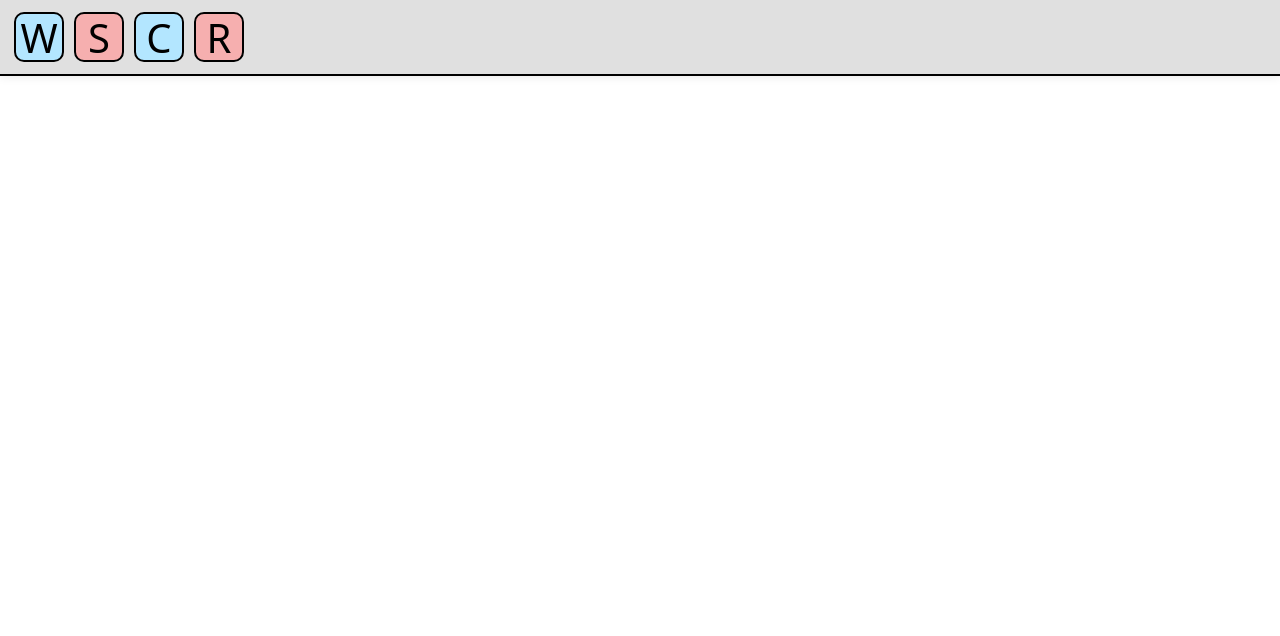
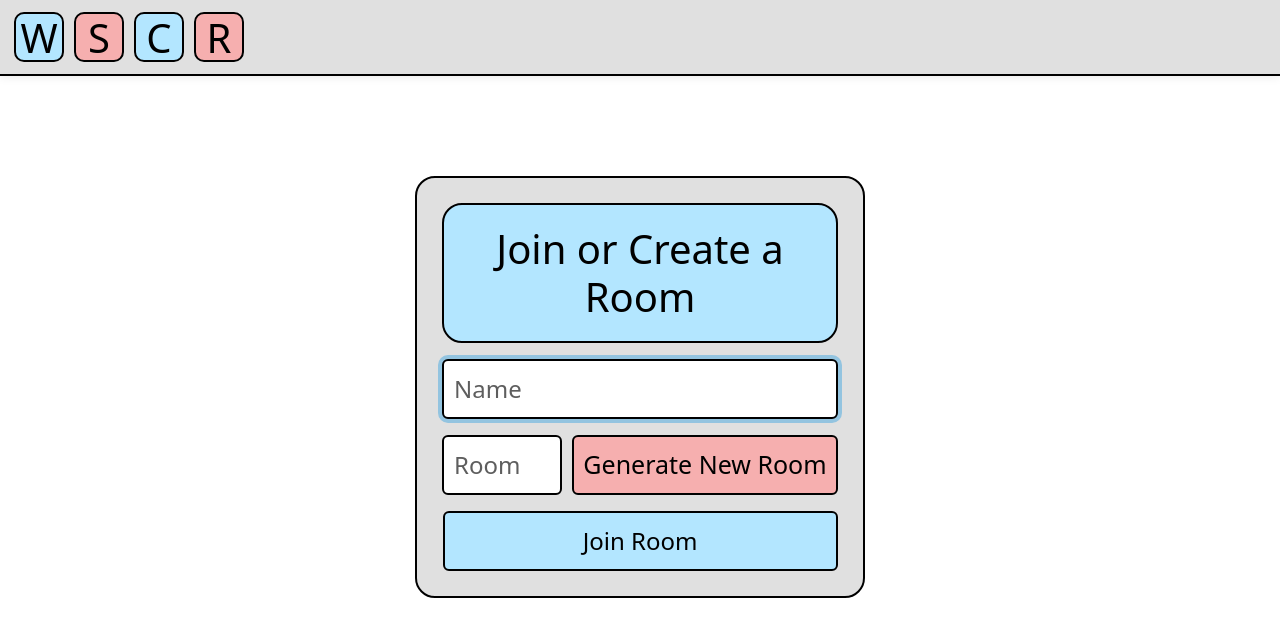
Before and after one commit to MarcusSanchez/WSCR-Vue, a Vue app in the folder vite-vue/: page / in a window 1280 px wide. Shown: the top 636 px of the page. Built offline with nearby package versions, Linux system fonts and the light colour scheme.

Commit message:
complete joiner

```diff
--- a/vite-vue/src/components/Nav/LogoBox/LogoBox.vue
+++ b/vite-vue/src/components/Nav/LogoBox/LogoBox.vue
@@ -1,6 +1,6 @@
 <script setup lang="ts">
 
-import { defineProps, ref } from 'vue';
+import { ref } from 'vue';
 
 const props = defineProps({ color: String, letter: String });
 const color: ref<"Red" | "Blue"> = ref(props.color);
--- /dev/null
+++ b/vite-vue/src/components/WSCR/Joiner/Joiner.vue
@@ -0,0 +1,225 @@
+<script setup lang="ts">
+
+import { onMounted, Ref, ref } from 'vue';
+import { setJoinButtonHelper, validateName, validateRoom } from './helpers.ts';
+
+let queryParams: URLSearchParams = new URLSearchParams(window.location.search);
+let queriedRoom: string = queryParams.get('room');
+
+const emit = defineEmits(['response']);
+
+const roomNumber: Ref<string> = ref('');
+const uName: Ref<string> = ref('');
+const joinButton: Ref<string> = ref('Join Room');
+
+onMounted(() => {
+  if (queriedRoom !== null && validateRoom(queriedRoom)) {
+    roomNumber.value = queriedRoom;
+    setJoinButtonHelper(joinButton, roomNumber.value, uName.value);
+    let button: HTMLButtonElement = document.getElementById("generateRoom") as HTMLButtonElement;
+    button.disabled = true;
+  }
+})
+
+function generateRoom() {
+  fetch(window.location.origin + "/generateRoom")
+    .then(response => response.text())
+    .then(text => {
+      roomNumber.value = text;
+      setJoinButtonHelper(joinButton, text, uName.value);
+      let button: HTMLButtonElement = document.getElementById("generateRoom") as HTMLButtonElement;
+      button.disabled = true;
+    })
+}
+
+function handleFormChange(e: Event) {
+  let newName: string = uName.value;
+  let newRoom: string = roomNumber.value;
+
+  let eventTarget = e.target as HTMLInputElement;
+
+  if (eventTarget.id === 'name') {
+    newName = eventTarget.value.replace(/[^a-zA-Z0-9]/g, '').substring(0, 16);
+    uName.value = newName;
+  } else if (eventTarget.id === 'room') {
+    newRoom = eventTarget.value.replace(/\D/g, '').substring(0, 4);
+    roomNumber.value = newRoom;
+  }
+  setJoinButtonHelper(joinButton, newRoom, newName);
+}
+
+function handleSubmit(): boolean {
+  let currName: string = uName.value;
+  let currRoom: string = roomNumber.value;
+  if (!currName && !currRoom) {
+    alert('Please enter a name and room number.');
+    return false;
+  } else if (!currName) {
+    alert('Please enter a name.');
+    return false;
+  } else if (!currRoom) {
+    alert('Please enter a room number.');
+    return false;
+  }
+
+  if (!validateName(currName)) {
+    alert('Name must be 3-16 characters long and may only consist of letters and numbers.');
+    return false;
+  }
+  if (!validateRoom(currRoom)) {
+    alert('Room must be a 4 digit number 0000-9999');
+    return false;
+  }
+
+  emit('response', { name: currName, room: currRoom, isJoined: true });
+  return true;
+}
+
+</script>
+
+
+<template>
+
+  <div id="joiner">
+    <form id="roomForm" @submit.prevent="handleSubmit" class="form-signin">
+      <h1 id="header" class="mb-3">Join or Create a Room</h1>
+      <input v-model="uName" @input="handleFormChange" class="form-control bottom" type="text" id="name" size="64" autofocus autocomplete="off" placeholder="Name" />
+      <div id="wrapper">
+        <input v-model="roomNumber" @input="handleFormChange" class="form-control bottom" type="text" id="room" size="64" autocomplete="off" placeholder="Room" />
+        <button @click="generateRoom" type="button" class="btn btn-lg btn-outline top-btn" id="generateRoom">Generate New Room</button>
+      </div>
+      <input :value="joinButton" class="btn btn-lg btn-outline btm-btn form-control" type="submit" id="joinRoom" />
+    </form>
+  </div>
+
+</template>
+
+
+<style scoped>
+
+#joiner {
+  margin-top: 100px;
+}
+
+.form-signin {
+  width: 450px;
+  padding: 25px;
+  margin: auto;
+  text-align: center;
+  border: solid black 2px;
+  border-radius: 20px;
+  background-color: #e0e0e0;
+}
+
+.form-signin .form-control {
+  position: relative;
+  box-sizing: border-box;
+  height: auto;
+  padding: 10px;
+  font-size: 24px;
+  border: 2px solid black;
+}
+
+.form-signin .form-control:focus {
+  z-index: 2;
+}
+
+.form-signin .btn {
+  position: relative;
+  margin: 0 auto;
+}
+
+#wrapper {
+  display: flex;
+  align-items: center;
+}
+
+#wrapper .btn-lg {
+  font-size: 25px;
+  border: 2px solid black;
+}
+
+#name {
+  width: 396px;
+  margin-top: 4px;
+  border-radius: .375rem;
+  transition: all ease-in-out 0.2s;
+}
+
+#name::placeholder, #room::placeholder {
+  color: #5e5e5e;
+}
+
+#name:focus, #room:focus {
+  outline: none;
+  box-shadow: 0 0 0 4px #93c4e0;
+  transition: all ease-in-out 0.2s;
+}
+
+
+#room {
+  flex: 1;
+  margin-right: 10px;
+  max-width: 120px;
+  border-radius: .375rem;
+  transition: all ease-in-out 0.2s;
+}
+
+#generateRoom {
+  margin: 16px 0;
+  font-size: 18px;
+  color: black;
+  padding: 8px;
+  min-width: 266px;
+  min-height: 60px;
+  border-radius: .375rem;
+}
+
+#header {
+  position: relative;
+  border: 2px solid black;
+  border-radius: 20px;
+  background-color: #b3e6ff;
+  padding: 20px;
+  font-size: 2.5rem;
+  line-height: 1.2;
+}
+
+.top-btn {
+  background-color: #f6afaf;
+  transition: all ease-in-out 0.2s;
+}
+
+.top-btn:hover, .top-btn:focus {
+  background-color: #9a9a9a;
+  transition: all ease-in-out 0.2s;
+  outline: none;
+}
+
+.btm-btn {
+  background-color: #b3e6ff;
+  transition: all ease-in-out 0.2s;
+}
+
+.btm-btn:hover, .btm-btn:focus {
+  background-color: #9a9a9a;
+  transition: all ease-in-out 0.2s;
+  outline: none;
+}
+
+.btm-btn:hover {
+  cursor: pointer;
+}
+
+#generateRoom[disabled] {
+  opacity: 0.6;
+  cursor: not-allowed;
+  background-color: #9a9a9a;
+}
+
+#joinRoom {
+  width: 395px;
+  border-radius: .375rem;
+}
+
+</style>
--- /dev/null
+++ b/vite-vue/src/components/WSCR/Joiner/helpers.ts
@@ -0,0 +1,31 @@
+import { Ref, UnwrapRef } from "vue";
+
+export function validateName(str: string): boolean {
+    // Check if the string matches the pattern of 3-16 characters
+    return /^[a-zA-Z0-9]{3,16}$/.test(str);
+}
+
+export function validateRoom(str: string): boolean {
+    // Check if the string matches the pattern of four digits
+    if (/^\d{4}$/.test(str)) {
+        // Convert the string to a number
+        let num = parseInt(str, 10);
+
+        // Check if the number is within the desired range
+        if (num >= 0 && num <= 9999) {
+            return true;
+        }
+    }
+}
+
+export function setJoinButtonHelper(joinButton: Ref<string>, roomNumber: string, uName: string) {
+    if (roomNumber.length > 0 && uName.length > 0) {
+        joinButton.value = `Join Room ${roomNumber} as ${uName}`;
+    } else if (roomNumber.length > 0) {
+        joinButton.value = `Join Room ${roomNumber}`;
+    } else if (uName.length > 0) {
+        joinButton.value = `Join Room as ${uName}`;
+    } else {
+        joinButton.value = `Join Room`;
+    }
+}
--- /dev/null
+++ b/vite-vue/src/components/WSCR/Room/Room.vue
@@ -0,0 +1,17 @@
+<script setup lang="ts">
+
+
+</script>
+
+
+<template>
+
+  <h1>This is a room!</h1>
+
+</template>
+
+
+<style scoped>
+
+
+</style>
--- a/vite-vue/src/components/WSCR/WSCR.vue
+++ b/vite-vue/src/components/WSCR/WSCR.vue
@@ -1,11 +1,29 @@
 <script setup lang="ts">
+
+import { ref } from 'vue';
+import Joiner from "./Joiner/Joiner.vue";
+import Room from "./Room/Room.vue";
+
+const name = ref('');
+const room = ref('');
+const isJoined = ref(false);
+
+function handleJoinerResponse(response: object): void {
+  name.value = response['name'];
+  room.value = response['room'];
+  isJoined.value = response['isJoined'];
+}
 
 </script>
 
+
 <template>
+  <Joiner v-if="!isJoined" @response="handleJoinerResponse" :isJoined="isJoined" :name="name" :room="room" />
+  <Room v-else :name="name" :room="room" />
+</template>
 
-</template>
 
 <style scoped>
 
+
 </style>
```
